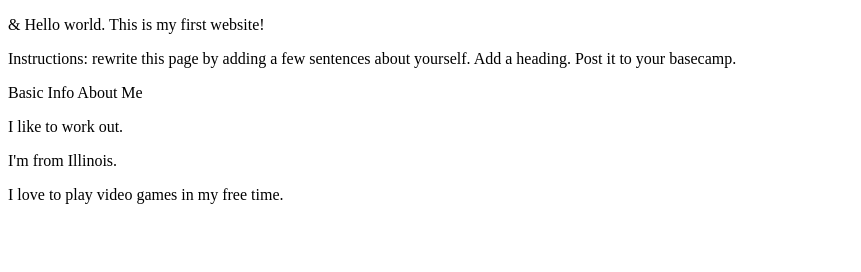
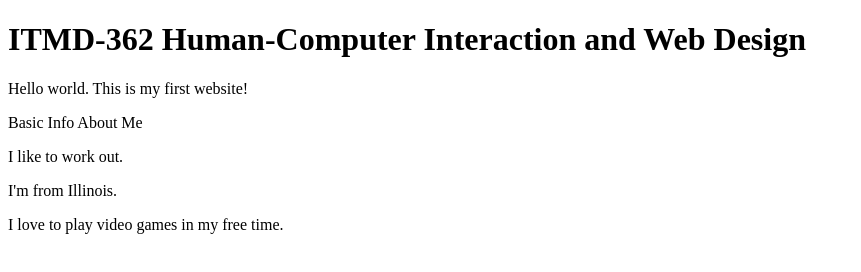
Before and after one commit to darmia-itmd362/lab1, a plain HTML site: page index.html in a window 1280 px wide. Shown: the whole page, without its empty margins (0-861 px from the left). Drawn offline with Linux system fonts and the light colour scheme.

Commit message:
adding index file
this is my index file

```diff
--- a/index.html
+++ b/index.html
@@ -2,11 +2,11 @@
 <html lang="en">
 <head>
   <meta charset="UTF-8">
-  <title>ITMD-361 Internet Technologies and Web Design</title>
+  <title>ITMD-362 Human-Computer Interaction and Web Design</title>
 </head>
 <body>
-  <p>&amp; Hello world. This is my first website!</p>
-  <p>Instructions: rewrite this page by adding a few sentences about yourself. Add a heading. Post it to your basecamp.</p>
+  <h1>ITMD-362 Human-Computer Interaction and Web Design</h1>
+  <p>Hello world. This is my first website!</p>
 
   <header> Basic Info About Me </header>
 
```
